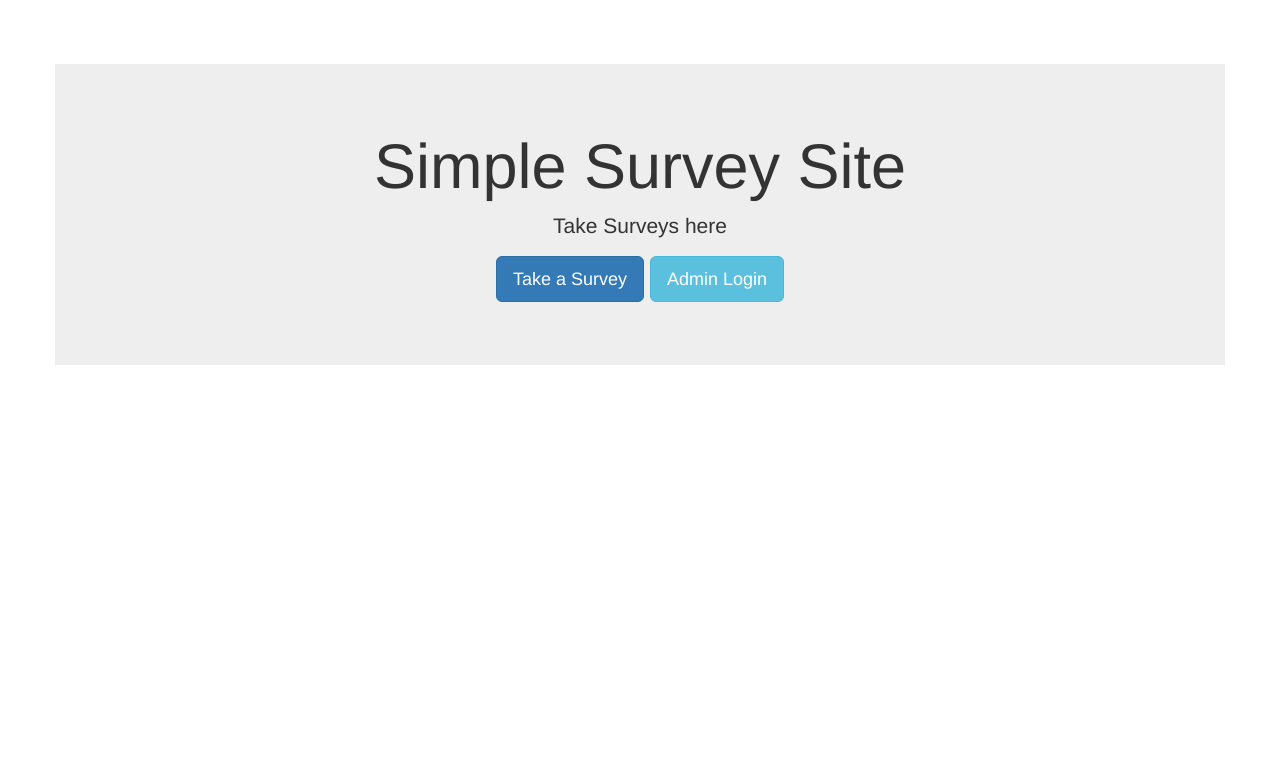
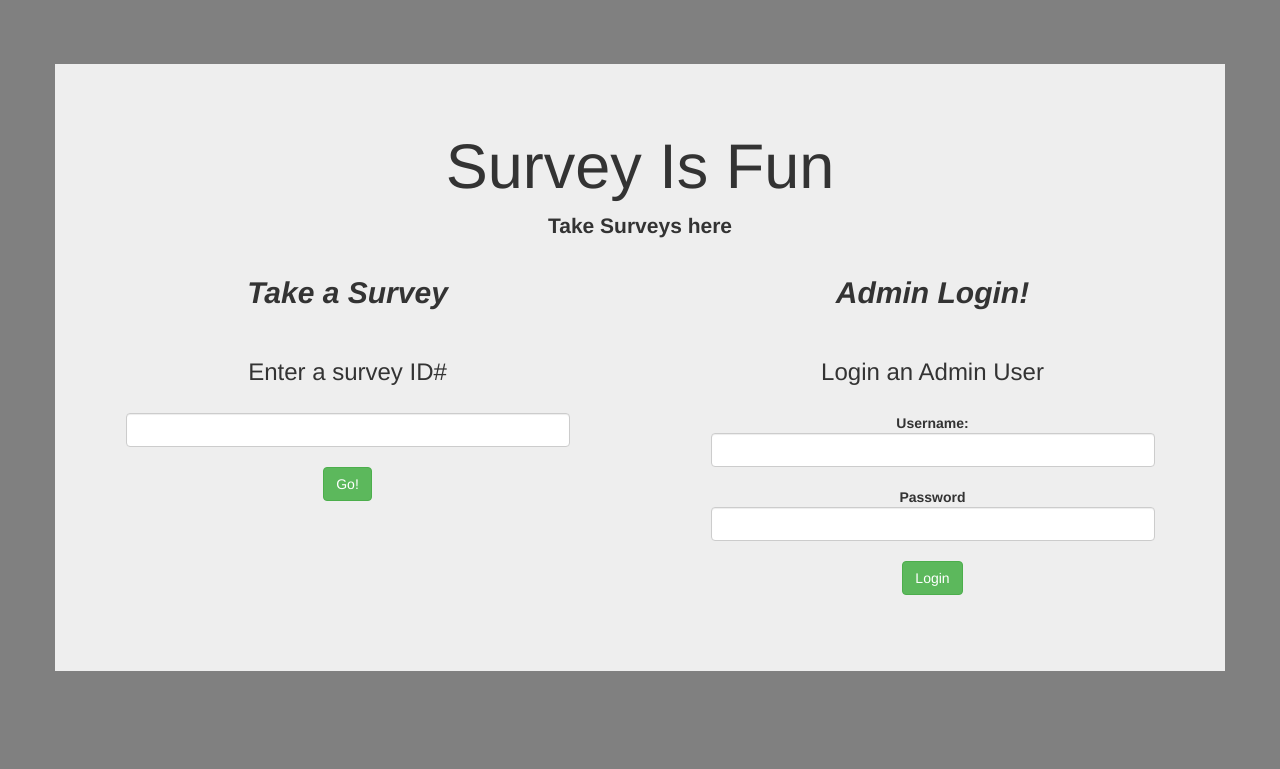
Before and after one commit to ANKIT-BARANWAL/survey, a Django app: page / in a window 1280 px wide. Shown: the top 769 px of the page. Run offline with Django 3.2, Linux system fonts and the light colour scheme; some libraries are stand-ins or nearby versions.

Commit message:
changed main html file

```diff
--- a/survey/templates/main.html
+++ b/survey/templates/main.html
@@ -3,15 +3,62 @@
 	<script src= "http://code.jquery.com/jquery-2.1.1.js"> </script>
 	<link href="http://maxcdn.bootstrapcdn.com/bootstrap/3.2.0/css/bootstrap.min.css" rel="stylesheet">
 	<script src="http://maxcdn.bootstrapcdn.com/bootstrap/3.2.0/js/bootstrap.min.js"></script>
+	<link href='//fonts.googleapis.com/css?family=Lobster&subset=latin,latin-ext' rel='stylesheet' type='text/css'>
 </head>
-<body>
+<body class="ok">
+
+<div class="jumbotron container centerdv">
+  <h1 class "hey">Survey Is Fun</h1>
+  <p><b>Take Surveys here</b></p>
+
+	<div class="row">
+		<div class="col-md-6">
+			<h2><b><i>Take a Survey</i></b></h3>
+			<br>
+			<h3>Enter a survey ID#</h5>
+			<form method = "post" class = "idtextbox" action = {% url 'load-survey'%}>
+				{% csrf_token %}
+			<input type = "text" class = "form-control" name = "survey_view">
+			<br>
+			<input type = "submit" class = "btn btn-success" value = "Go!">
+		</form>
+		</div>
+		<div class="col-md-6">
+			<h2><b><i>Admin Login!</i></b></h2>
+			<br>
+			<h3>Login an Admin User</h3>
+			<form method = "post" class = "idtextbox" action = {% url 'admin-login'%}>
+				{% csrf_token %}
+				<b>Username:</b>
+			<input type = "text" class = "form-control" name = "username">
+			<br>
+			<b>Password</b>
+			<input type = "password" class = "form-control" name = "password">
+			<br>
+			<input type = "submit" class = "btn btn-success" value = "Login">
+		</form>
+		</div>
+	</div>
+	{% if login == False %}
+  		<div class="alert alert-danger alert-dismissible" role="alert">
+  			  <button type="button" class="close" data-dismiss="alert"><span aria-hidden="true">&times;</span>
+  			  	<span class="sr-only">Close</span></button>
+  			  	Bad Login
+  		</div>
+	{% endif %}
 	<style type = "text/css">
+		.ok{
+			background-color: grey;
+		}
 		.centerdv
 		{
 			margin-top: 5%;
 			margin-left: auto;
 			margin-right: auto;
 			text-align: center;
+		}
+		.hey{
+				font-family: 'Lobster', cursive;
 			}
 		.idtextbox
 		{
@@ -31,54 +78,6 @@
 		}
 
 		</style>
-<div class="jumbotron container centerdv">
-  <h1>Simple Survey Site</h1>
-  <p>Take Surveys here</p>
-  <p><a class="btn btn-primary btn-lg" role="button" data-toggle="modal" data-target="#surveyIDmodal">Take a Survey</a>
-  <a class="btn btn-info btn-lg" role="button" data-toggle="modal" data-target="#adminLoginModal">Admin Login</a></p>
-  		{% if login == False %}
-  		<div class="alert alert-danger alert-dismissible" role="alert">
-  			  <button type="button" class="close" data-dismiss="alert"><span aria-hidden="true">&times;</span>
-  			  	<span class="sr-only">Close</span></button>
-  			  	Bad Login
-  		</div>
-  		{% endif %}
-</div>
-
-<div class="modal fade" role="dialog" id = "surveyIDmodal">
-  <div class="modal-dialog modal-sm">
-    <div class="modal-content">
-    <div class="modal-header">
-  		<h4>Enter a survey ID#</h4>
-  	</div>
-  	<form method = "post" class = "idtextbox" action = {% url 'load-survey'%}>
-  		{% csrf_token %}
-      <input type = "text" class = "form-control" name = "survey_view">
-      <br>
-      <input type = "submit" class = "btn btn-success" value = "Go!">
-    </form>
-    </div>
-  </div>
-</div>
-
-<div class="modal fade" role="dialog" id = "adminLoginModal">
-  <div class="modal-dialog modal-sm">
-    <div class="modal-content">
-    <div class="modal-header">
-  		<h4>Login an Admin User</h4>
-  	</div>
-  	<form method = "post" class = "idtextbox" action = {% url 'admin-login'%}>
-  		{% csrf_token %}
-  		<b>Username:</b>
-      <input type = "text" class = "form-control" name = "username">
-      <br>
-      <b>Password</b>
-      <input type = "password" class = "form-control" name = "password">
-      <br>
-      <input type = "submit" class = "btn btn-success" value = "Login">
-    </form>
-    </div>
-  </div>
 </div>
 </body>
 </html>
```
Lines whose indentation alone changed are shown as unchanged.
